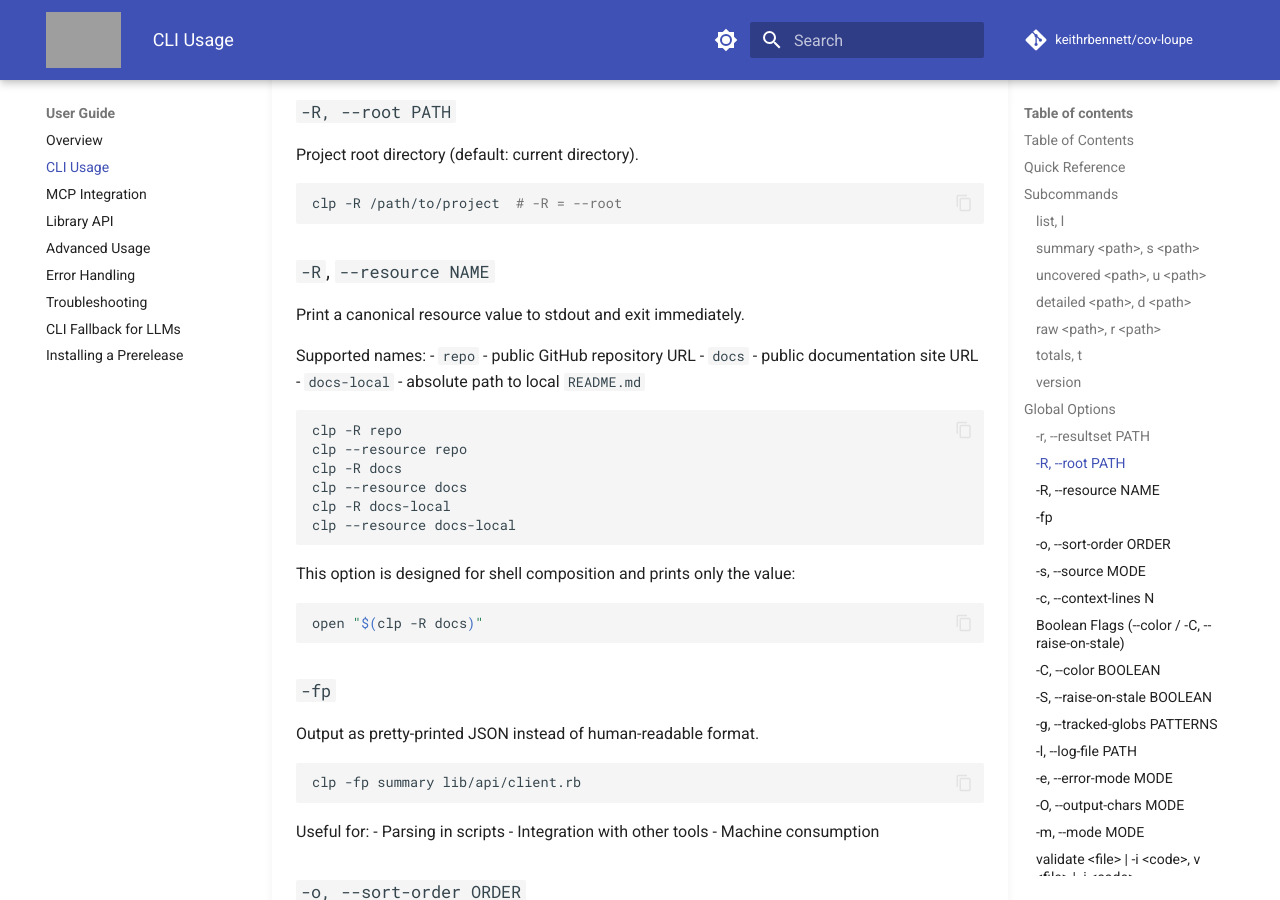
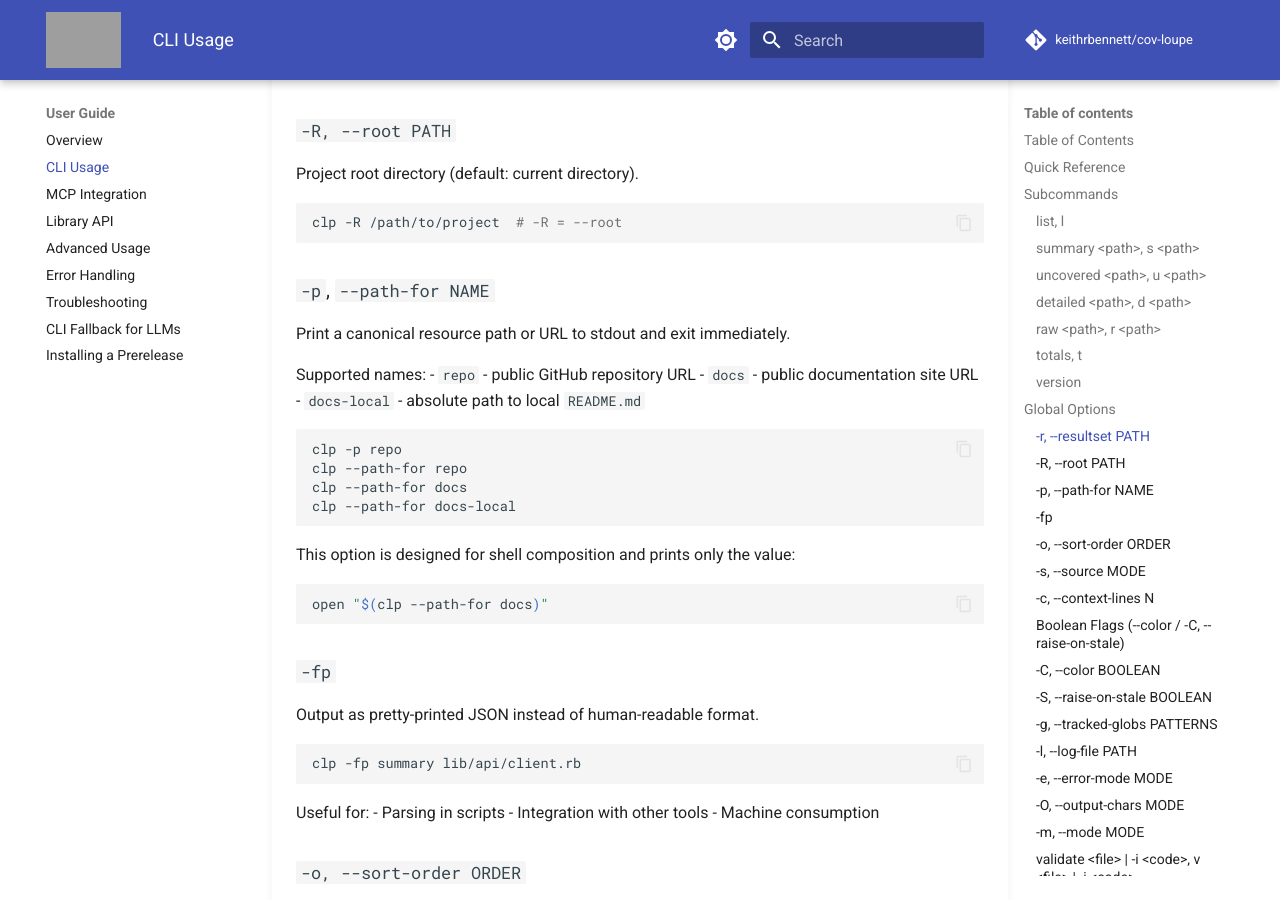
Before and after one commit to keithrbennett/simplecov-mcp, an MkDocs documentation site: the page built from docs/user/CLI_USAGE.md, in a window 1280 px wide and 900 px high, scrolled down 9105 px. Built offline with MkDocs 1.6.1 and Material for MkDocs 9.7.7, drawn with Linux system fonts in a browser that asks for light colours; comment, search, counter and statistics services are not loaded; some of the changed text lies outside the part shown; grey boxes are pictures that could not be loaded.

Commit message:
Rename CLI option -R/--resource to -p/--path-for

````diff
--- a/docs/user/CLI_USAGE.md
+++ b/docs/user/CLI_USAGE.md
@@ -58,10 +58,11 @@ clp version
 # Get help
 clp -h  # -h = --help
 
-# Print canonical resource values (stdout only)
-clp --resource repo
-clp --resource docs
-clp --resource docs-local
+# Print canonical resource paths/URLs (stdout only)
+clp -p repo
+clp --path-for repo
+clp --path-for docs
+clp --path-for docs-local
 ```
 
 ## Subcommands
@@ -420,9 +421,9 @@ Project root directory (default: current directory).
 clp -R /path/to/project  # -R = --root
 ```
 
-### `-R`, `--resource NAME`
+### `-p`, `--path-for NAME`
 
-Print a canonical resource value to stdout and exit immediately.
+Print a canonical resource path or URL to stdout and exit immediately.
 
 Supported names:
 - `repo` - public GitHub repository URL
@@ -430,18 +431,16 @@ Supported names:
 - `docs-local` - absolute path to local `README.md`
 
 ```sh
-clp -R repo
-clp --resource repo
-clp -R docs
-clp --resource docs
-clp -R docs-local
-clp --resource docs-local
+clp -p repo
+clp --path-for repo
+clp --path-for docs
+clp --path-for docs-local
 ```
 
 This option is designed for shell composition and prints only the value:
 
 ```sh
-open "$(clp -R docs)"
+open "$(clp --path-for docs)"
 ```
 
 ### `-fp`
````
Also changed, not shown: README.md (+5 -7 lines), RELEASE_NOTES.md (+2 -2 lines), docs/dev/arch-decisions/application-architecture.md (+2 -2 lines), docs/user/migrations/MIGRATING_TO_V2.md (+1 -1 lines), 2 other files.
